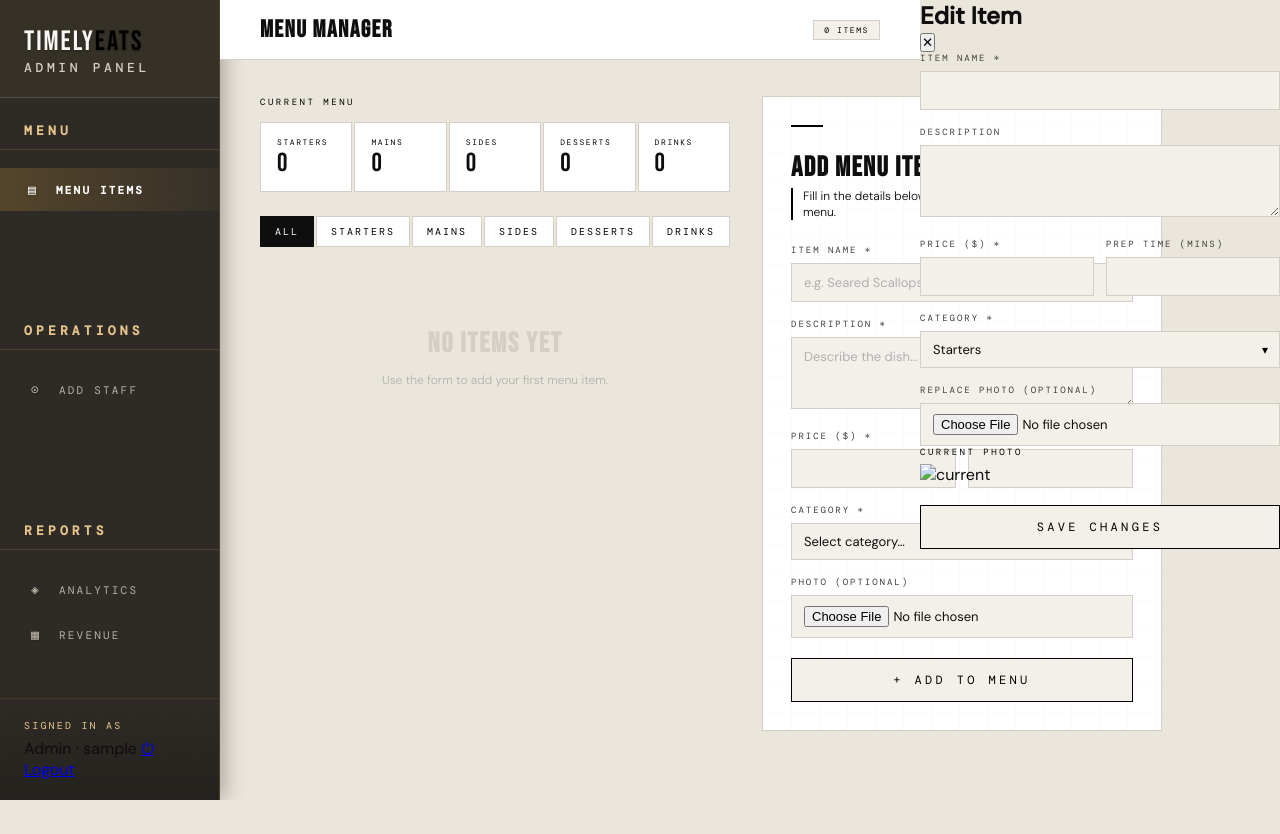
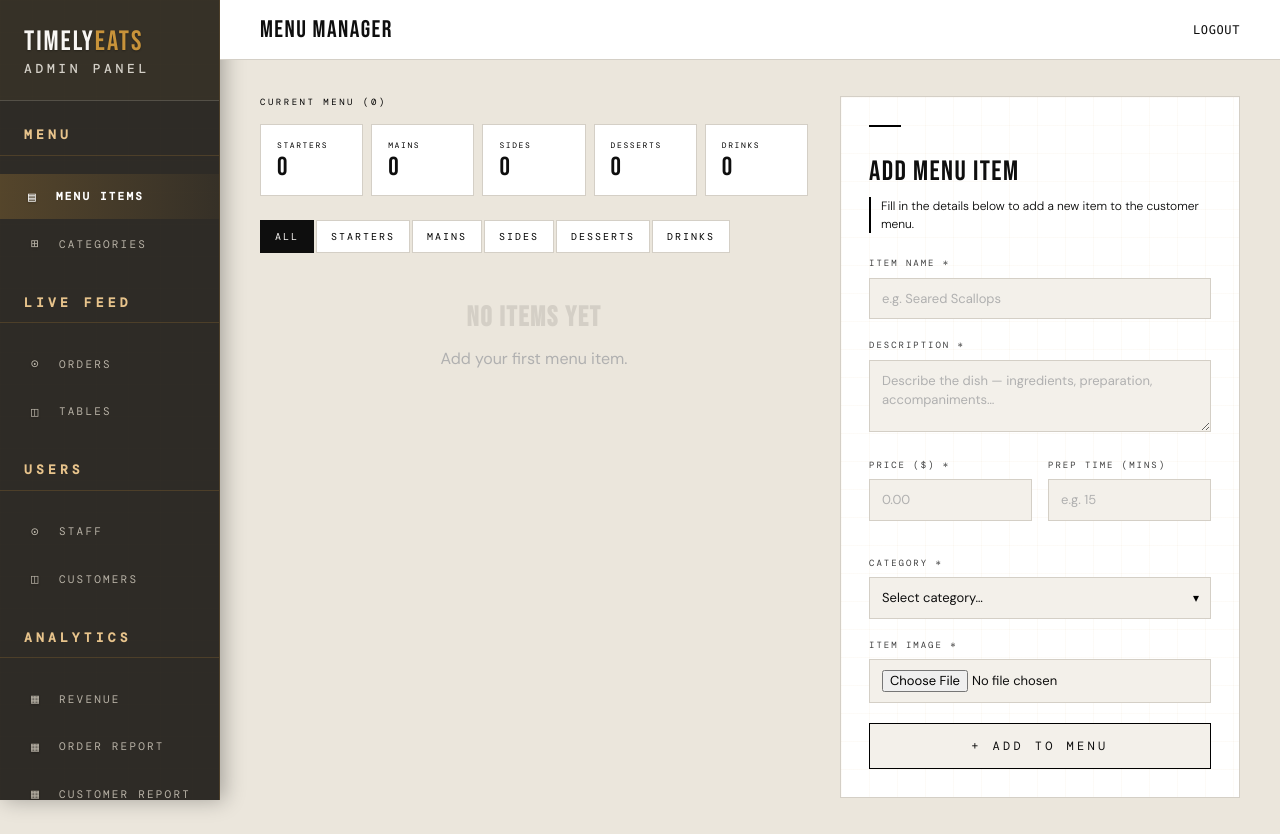
Before and after one commit to shabnamnasiri/Timely-Eats, a Flask app: page /admin/add_menu in a window 1280 px wide. Before the commit the page ends 800 px from the top, so only its background shows below. Run offline with Flask 3, Linux system fonts and the light colour scheme; the visitor is signed in with stand-in values (Sample User, id 1); data that the repository does not hold is empty; some libraries are stand-ins or nearby versions.

Commit message:
fixed admin add menu layout.

```diff
--- a/app/templates/Add_menu.html
+++ b/app/templates/Add_menu.html
@@ -1,68 +1,106 @@
-{% from 'macros/toast.html' import render_toast %}
-{% from 'macros/toast_script.html' import render_toast_script %}
 <!DOCTYPE html>
 <html lang="en">
 <head>
   <meta charset="UTF-8"/>
   <meta name="viewport" content="width=device-width, initial-scale=1.0"/>
   <title>Timely Eats — Menu Manager</title>
-  <link rel="stylesheet" href="{{ url_for('static', filename='/css/Add_menu.css') }}">
-  <link rel="stylesheet" href="{{ url_for('static', filename='css/toast.css') }}"/>
+
+  <script src="https://cdn.tailwindcss.com"></script>
+
+  <link rel="stylesheet" href="../static/css/Add_menu.css">
+
   <link href="https://fonts.googleapis.com/css2?family=Bebas+Neue&family=DM+Sans:wght@300;400;500&family=DM+Mono:wght@400;500&display=swap" rel="stylesheet"/>
 </head>
-<body>
 
-<aside class="sidebar">
+<body class="overflow-x-hidden">
+
+<aside class="sidebar hidden lg:flex lg:flex-col">
   <div class="sidebar-logo">
-    <b>Timely<span>Eats</span></b>
+    <b>Timely<span style="color: #c8933a;">Eats</span></b>
     <small>Admin Panel</small>
   </div>
+
   <div class="sidebar-section">Menu</div>
+  <ul class="sidebar-nav flex-1">
+    <li>
+      <a href="Add_menu.html" class="active">
+        <i class="ico">▤</i>
+        Menu Items
+      </a>
+    </li>
+    <li>
+      <a href="Categories.html">
+        <i class="ico">⊞</i>
+        Categories
+      </a>
+    </li>
+  </ul>
+
+  <div class="sidebar-section">Live Feed</div>
   <ul class="sidebar-nav">
-    <li><a href="#" class="active"><i class="ico">▤</i> Menu Items</a></li>
-    <!-- <li><a href="#"><i class="ico">⊞</i> Categories</a></li>
-    <li><a href="#"><i class="ico">◈</i> Modifiers</a></li> -->
+    <li><a href="Admin_order.html"><i class="ico">⊙</i>Orders</a></li>
+    <li><a href="Admin_table.html"><i class="ico">◫</i>Tables</a></li>
   </ul>
-  <div class="sidebar-section">Operations</div>
+
+  <div class="sidebar-section">Users</div>
   <ul class="sidebar-nav">
-    <li><a href="/admin/add_staff"><i class="ico">⊙</i>Add Staff</a></li>
+    <li><a href="Admin_staff.html"><i class="ico">⊙</i>Staff</a></li>
+    <li><a href="Admin_customer.html"><i class="ico">◫</i>Customers</a></li>
   </ul>
-  <div class="sidebar-section">Reports</div>
+
+  <div class="sidebar-section">Analytics</div>
   <ul class="sidebar-nav">
-    <li><a href="#"><i class="ico">◈</i> Analytics</a></li>
-    <li><a href="#"><i class="ico">▦</i> Revenue</a></li>
+    <li><a href="Revenue.html"><i class="ico">▦</i>Revenue</a></li>
+    <li><a href="Order_Report.html"><i class="ico">▦</i>Order Report</a></li>
+    <li><a href="Customer_report.html"><i class="ico">▦</i>Customer Report</a></li>
+    <li><a href="Table_report.html"><i class="ico">▦</i>Table Report</a></li>
   </ul>
-  <div class="sidebar-user">
-    <small>Signed in as</small>
-    <span> Admin  · {{ user[0] }}</span>
-    <a href="/logout" class="sidebar-logout">⏻ Logout</a>
-  </div>
 </aside>
 
-<div class="main">
-  <div class="topbar">
+<div class="main flex-1 min-w-0 flex flex-col">
+
+  <div class="topbar sticky top-0">
+    <div class="flex items-center gap-4">
+      <button class="lg:hidden border border-black px-3 py-1 text-xs font-mono uppercase tracking-[0.2em]">
+        Menu
+      </button>
       <h1>Menu Manager</h1>
+    </div>
     <div class="topbar-right">
-      <span class="badge badge-items">{{ items|length }} items</span>
+      <button class="font-mono text-xs uppercase tracking-wider hover:opacity-70">LOGOUT</button>
     </div>
   </div>
 
-  <div class="content">
+  <div class="content grid grid-cols-1 xl:grid-cols-[1fr_400px] gap-8 items-start">
 
-    <!-- LEFT: ITEM LIST -->
-    <div class="list-panel">
-      <span class="label">Current Menu</span>
+    <div class="list-panel min-w-0">
+      <span class="label">Current Menu ({{ items|length }})</span>
 
-      <dl class="stats">
-        <div class="stat"><dt>Starters</dt><dd>{{ items|selectattr('5','equalto','starters')|list|length }}</dd></div>
-        <div class="stat"><dt>Mains</dt><dd>{{ items|selectattr('5','equalto','mains')|list|length }}</dd></div>
-        <div class="stat"><dt>Sides</dt><dd>{{ items|selectattr('5','equalto','sides')|list|length }}</dd></div>
-        <div class="stat"><dt>Desserts</dt><dd>{{ items|selectattr('5','equalto','desserts')|list|length }}</dd></div>
-        <div class="stat"><dt>Drinks</dt><dd>{{ items|selectattr('5','equalto','drinks')|list|length }}</dd></div>
+      <dl class="stats grid grid-cols-2 md:grid-cols-3 xl:grid-cols-5 gap-2">
+        <div class="stat">
+          <dt>Starters</dt>
+          <dd id="ct-starters">0</dd>
+        </div>
+        <div class="stat">
+          <dt>Mains</dt>
+          <dd id="ct-mains">0</dd>
+        </div>
+        <div class="stat">
+          <dt>Sides</dt>
+          <dd id="ct-sides">0</dd>
+        </div>
+        <div class="stat">
+          <dt>Desserts</dt>
+          <dd id="ct-desserts">0</dd>
+        </div>
+        <div class="stat">
+          <dt>Drinks</dt>
+          <dd id="ct-drinks">0</dd>
+        </div>
       </dl>
 
-      <div class="list-controls">
-        <div class="filter-tabs">
+      <div class="list-controls flex flex-col sm:flex-row sm:items-center gap-3">
+        <div class="filter-tabs flex overflow-x-auto pb-1">
           <button class="filter-tab on" data-filter="all">All</button>
           <button class="filter-tab" data-filter="starters">Starters</button>
           <button class="filter-tab" data-filter="mains">Mains</button>
@@ -72,77 +110,79 @@
         </div>
       </div>
 
-      <div class="item-list" id="item-list">
-        {% if items %}
+      <div class="item-list grid grid-cols-1 md:grid-cols-2 gap-4">
         {% for item in items %}
-          <div class="item-row" style="--i:{{ loop.index0 }}" data-category="{{ item[5] }}">
+        <div class="item-row flex items-center gap-4 p-4 bg-white border border-gray-200 relative group" data-category="{{ item[5]|lower }}">
 
-            <img src="/item_photo/{{ item[0] }}" class="item-photo" alt="{{ item[1] }}">
+          <img src="/item_photo/{{ item[0] }}" class="rounded border" style="width: 65px; height: 65px; object-fit: cover;" alt="{{ item[1] }}">
 
-            <span class="item-cat {{ item[5] }}">{{ item[5] }}</span>
+          <div class="flex-1 min-w-0 item-info">
+            <h6 class="mb-1 font-bold text-sm uppercase truncate">{{ item[1] }}</h6>
+            <p class="mb-1 text-xs text-gray-500 truncate">{{ item[2] }}</p>
 
-            <div class="item-info">
-              <strong>{{ item[1] }}</strong>
-              <span>{{ item[2] }}</span>
+            <div class="flex gap-2 flex-wrap items-center mt-1">
+              <span class="item-cat text-[10px] py-0.5 px-2 font-mono {{ item[5]|lower }}">{{ item[5] }}</span>
+              <span class="badge badge-items font-mono text-[9px]">{{ item[3] }} min</span>
+            </div>
           </div>
 
-            <span class="item-price">${{ item[4] }}</span>
+          <div class="text-end flex-shrink-0 flex flex-col items-end gap-2">
+            <div class="font-mono text-sm font-bold text-black">${{ item[4] }}</div>
 
-            <div class="item-actions">
-              <button class="btn-icon"
-                onclick="openModal({{ item[0] }}, '{{ item[1]|replace("'", "\\'") }}', '{{ item[2]|replace("'", "\\'") }}', {{ item[4] }}, {{ item[3] or 0 }}, '{{ item[5] }}')">
+            <button type="button"
+                    class="btn-edit text-[10px] font-mono uppercase tracking-wider border border-gray-300 px-2 py-0.5 hover:border-black transition-colors"
+                    data-id="{{ item[0] }}"
+                    data-name="{{ item[1] }}"
+                    data-desc="{{ item[2] }}"
+                    data-prep="{{ item[3] }}"
+                    data-price="{{ item[4] }}"
+                    data-cat="{{ item[5]|lower }}">
               Edit
             </button>
-              <form action="/delete_item/{{ item[0] }}" method="POST" style="display:inline">
-                <button type="submit" class="btn-icon del">Delete</button>
-              </form>
           </div>
-
         </div>
         {% endfor %}
-        {% else %}
-          <div class="empty">
+
+        {% if not items %}
+        <div class="empty text-center p-5 col-span-full">
           <b>No Items Yet</b>
-            <span>Use the form to add your first menu item.</span>
+          <div class="text-muted">Add your first menu item.</div>
         </div>
         {% endif %}
       </div>
     </div>
 
-    <!-- RIGHT: ADD FORM -->
-    {{ render_toast() }}
-    <div class="form-panel">
+    <div class="form-panel xl:sticky xl:top-24">
       <div class="form-divider"></div>
       <h2>Add Menu Item</h2>
       <p>Fill in the details below to add a new item to the customer menu.</p>
 
-      <form method="POST" action="/admin/add_menu_item" enctype="multipart/form-data" autocomplete="off">
-
+      <form id="item-form" autocomplete="off" class="space-y-5" action="/admin/add_menu_item" method="POST" enctype="multipart/form-data">
         <div class="field">
-          <label>Item Name *</label>
-          <input type="text" name="name" placeholder="e.g. Seared Scallops" required/>
+          <label for="f-name">Item Name *</label>
+          <input type="text" id="f-name" name="name" placeholder="e.g. Seared Scallops" required />
         </div>
 
         <div class="field">
-          <label>Description *</label>
-          <textarea name="description" placeholder="Describe the dish…" required></textarea>
+          <label for="f-desc">Description *</label>
+          <textarea id="f-desc" name="description" placeholder="Describe the dish — ingredients, preparation, accompaniments…" required></textarea>
         </div>
 
-      <div class="field-row">
+        <div class="grid grid-cols-1 sm:grid-cols-2 gap-4">
           <div class="field">
-          <label>Price ($) *</label>
-          <input type="number" name="price" step="0.01" min="0" required/>
+            <label for="f-price">Price ($) *</label>
+            <input name="price" type="number" id="f-price" placeholder="0.00" step="0.01" min="0" required />
           </div>
           <div class="field">
-          <label>Prep Time (mins)</label>
-          <input type="number" name="prep_time" min="1" max="180"/>
+            <label for="f-prep">Prep Time (mins)</label>
+            <input name="prep_time" type="number" id="f-prep" placeholder="e.g. 15" min="1" max="180" />
           </div>
         </div>
 
         <div class="field">
-          <label>Category *</label>
+          <label for="f-cat">Category *</label>
           <div class="select-wrap">
-            <select name="category" required>
+            <select id="f-cat" name="category" required>
               <option value="">Select category…</option>
               <option value="starters">Starters</option>
               <option value="mains">Mains</option>
@@ -154,53 +194,58 @@
         </div>
 
         <div class="field">
-          <label>Photo (optional)</label>
-          <input type="file" name="photo" accept="image/*" class="file-input"/>
-          <div class="file-preview" id="add-preview"></div>
+          <label for="f-photo">Item Image *</label>
+          <input type="file" id="f-photo" name="photo" accept="image/*" required class="block w-full text-xs">
         </div>
 
-        <button type="submit" class="btn-submit">+ Add to Menu</button>
+        <button type="submit" class="btn-submit hover:scale-[1.01] active:scale-[0.99] transition-transform">
+          + Add to Menu
+        </button>
       </form>
     </div>
 
   </div>
 </div>
 
-<!-- ── EDIT MODAL ── -->
-<div class="modal-overlay" id="modalOverlay" onclick="closeModal()"></div>
-<div class="modal" id="editModal">
-  <div class="modal-header">
-    <h2>Edit Item</h2>
-    <button class="modal-close" onclick="closeModal()">✕</button>
-  </div>
+<div id="edit-modal" class="fixed inset-0 bg-black/50 z-[100] flex items-center justify-center opacity-0 pointer-events-none transition-opacity duration-200 p-4">
+  <div class="form-panel w-full max-w-[500px] max-h-[90vh] overflow-y-auto relative bg-white shadow-2xl scale-95 transition-transform duration-200" id="modal-container">
 
-  <form id="editForm" method="POST" enctype="multipart/form-data" autocomplete="off">
+    <button type="button" id="close-modal" class="absolute top-4 right-4 text-xl font-mono text-gray-400 hover:text-black transition-colors" aria-label="Close dialog">
+      ✕
+    </button>
+
+    <div class="form-divider"></div>
+    <h2>Edit Menu Item</h2>
+    <p>Update item configuration parameters below.</p>
+
+    <form id="edit-item-form" method="POST" enctype="multipart/form-data" class="space-y-5">
+      <input type="hidden" id="edit-f-id" name="item_id">
 
       <div class="field">
-      <label>Item Name *</label>
-      <input type="text" name="name" id="edit-name" required/>
+        <label for="edit-f-name">Item Name *</label>
+        <input type="text" id="edit-f-name" name="name" required />
       </div>
 
       <div class="field">
-      <label>Description</label>
-      <textarea name="description" id="edit-desc"></textarea>
+        <label for="edit-f-desc">Description *</label>
+        <textarea id="edit-f-desc" name="description" required></textarea>
       </div>
 
-    <div class="field-row">
+      <div class="grid grid-cols-1 sm:grid-cols-2 gap-4">
         <div class="field">
-        <label>Price ($) *</label>
-        <input type="number" name="price" id="edit-price" step="0.01" min="0" required/>
+          <label for="edit-f-price">Price ($) *</label>
+          <input type="number" id="edit-f-price" name="price" step="0.01" min="0" required />
         </div>
         <div class="field">
-        <label>Prep Time (mins)</label>
-        <input type="number" name="prep_time" id="edit-prep" min="1" max="180"/>
+          <label for="edit-f-prep">Prep Time (mins)</label>
+          <input type="number" id="edit-f-prep" name="prep_time" min="1" max="180" />
         </div>
       </div>
 
       <div class="field">
-      <label>Category *</label>
+        <label for="edit-f-cat">Category *</label>
         <div class="select-wrap">
-        <select name="category" id="edit-cat" required>
+          <select id="edit-f-cat" name="category" required>
             <option value="starters">Starters</option>
             <option value="mains">Mains</option>
             <option value="sides">Sides</option>
@@ -211,72 +256,88 @@
       </div>
 
       <div class="field">
-      <label>Replace Photo (optional)</label>
-      <input type="file" name="photo" accept="image/*" class="file-input"/>
-      <div class="file-preview" id="edit-preview"></div>
-      <div class="current-photo-wrap">
-        <span class="label" style="margin-bottom:6px;">Current Photo</span>
-        <img id="edit-current-photo" src="" class="current-photo" alt="current"/>
+        <label for="edit-f-photo">Update Image (Optional)</label>
+        <input type="file" id="edit-f-photo" name="photo" accept="image/*" class="block w-full text-xs">
+      </div>
+
+      <button type="submit" class="btn-submit hover:scale-[1.01] active:scale-[0.99] transition-transform !bg-black !text-white hover:!bg-gray-800">
+        Save Changes
+      </button>
+    </form>
   </div>
 </div>
+<script>
+  document.addEventListener("DOMContentLoaded", function () {
+    // 1. FILTERING ENGINE & COUNTERS
+    const tabs = document.querySelectorAll(".filter-tab");
+    const rows = document.querySelectorAll(".item-row");
+    const categories = ['starters', 'mains', 'sides', 'desserts', 'drinks'];
 
-    <button type="submit" class="btn-submit">Save Changes</button>
-  </form>
-</div>
-
-<script>
-function openModal(id, name, desc, price, prep, cat) {
-  document.getElementById('editForm').action = '/update_item/' + id;
-  document.getElementById('edit-name').value  = name;
-  document.getElementById('edit-desc').value  = desc;
-  document.getElementById('edit-price').value = price;
-  document.getElementById('edit-prep').value  = prep;
-  document.getElementById('edit-cat').value   = cat;
-  document.getElementById('edit-current-photo').src = '/item_photo/' + id;
-  document.getElementById('edit-preview').innerHTML = '';
-  document.getElementById('modalOverlay').classList.add('active');
-  document.getElementById('editModal').classList.add('active');
-}
-
-  function closeModal() {
-    document.getElementById('modalOverlay').classList.remove('active');
-    document.getElementById('editModal').classList.remove('active');
-  }
-
-  // ── PHOTO PREVIEW (add form) ──
-  document.querySelector('input[name="photo"]').addEventListener('change', function() {
-    previewPhoto(this, 'add-preview');
+    categories.forEach(cat => {
+      const totalCount = document.querySelectorAll(`.item-row[data-category="${cat}"]`).length;
+      const counterElement = document.getElementById(`ct-${cat}`);
+      if(counterElement) counterElement.textContent = totalCount;
     });
 
-  // ── PHOTO PREVIEW (edit form) ──
-  document.querySelector('#editForm input[name="photo"]').addEventListener('change', function() {
-    previewPhoto(this, 'edit-preview');
-  });
+    tabs.forEach(tab => {
+      tab.addEventListener("click", function () {
+        tabs.forEach(t => t.classList.remove("on"));
+        this.classList.add("on");
+        const targetFilter = this.getAttribute("data-filter").toLowerCase();
 
-  function previewPhoto(input, previewId) {
-    const preview = document.getElementById(previewId);
-    preview.innerHTML = '';
-    if (input.files && input.files[0]) {
-      const img = document.createElement('img');
-      img.src = URL.createObjectURL(input.files[0]);
-      img.className = 'preview-img';
-      preview.appendChild(img);
-    }
-  }
-
-  // ── FILTER TABS ──
-  document.querySelectorAll('.filter-tab').forEach(btn => {
-    btn.addEventListener('click', () => {
-      document.querySelectorAll('.filter-tab').forEach(b => b.classList.remove('on'));
-      btn.classList.add('on');
-      const filter = btn.dataset.filter;
-      document.querySelectorAll('.item-row').forEach(row => {
-        row.style.display = (filter === 'all' || row.dataset.category === filter) ? 'flex' : 'none';
+        rows.forEach(row => {
+          const itemCategory = row.getAttribute("data-category");
+          row.style.display = (targetFilter === "all" || itemCategory === targetFilter) ? "flex" : "none";
         });
       });
     });
+
+    // 2. MODAL INTERACTION CONTROLLER (FIXED URL)
+    const editModal = document.getElementById("edit-modal");
+    const modalContainer = document.getElementById("modal-container");
+    const closeModalBtn = document.getElementById("close-modal");
+    const editForm = document.getElementById("edit-item-form");
+
+    // Form Field Hooks
+    const editId = document.getElementById("edit-f-id");
+    const editName = document.getElementById("edit-f-name");
+    const editDesc = document.getElementById("edit-f-desc");
+    const editPrice = document.getElementById("edit-f-price");
+    const editPrep = document.getElementById("edit-f-prep");
+    const editCat = document.getElementById("edit-f-cat");
+
+    document.querySelectorAll(".btn-edit").forEach(btn => {
+      btn.addEventListener("click", function (e) {
+        e.stopPropagation();
+
+        // Bind data attributes to modal input properties
+        editId.value = this.getAttribute("data-id");
+        editName.value = this.getAttribute("data-name");
+        editDesc.value = this.getAttribute("data-desc");
+        editPrice.value = this.getAttribute("data-price");
+        editPrep.value = this.getAttribute("data-prep");
+        editCat.value = this.getAttribute("data-cat");
+
+        // FIX: Points action route to match Flask's exact path structure
+        editForm.action = `/update_item/${this.getAttribute("data-id")}`;
+
+        // Reveal view transitions safely
+        editModal.classList.remove("opacity-0", "pointer-events-none");
+        modalContainer.classList.remove("scale-95");
+      });
+    });
+
+    function hideModal() {
+      editModal.classList.add("opacity-0", "pointer-events-none");
+      modalContainer.classList.add("scale-95");
+    }
+
+    closeModalBtn.addEventListener("click", hideModal);
+    editModal.addEventListener("click", function(e) {
+      if (e.target === editModal) hideModal();
+    });
+  });
 </script>
-{{ render_toast_script() }}
 
 </body>
 </html>
```
Lines whose indentation alone changed are shown as unchanged.
